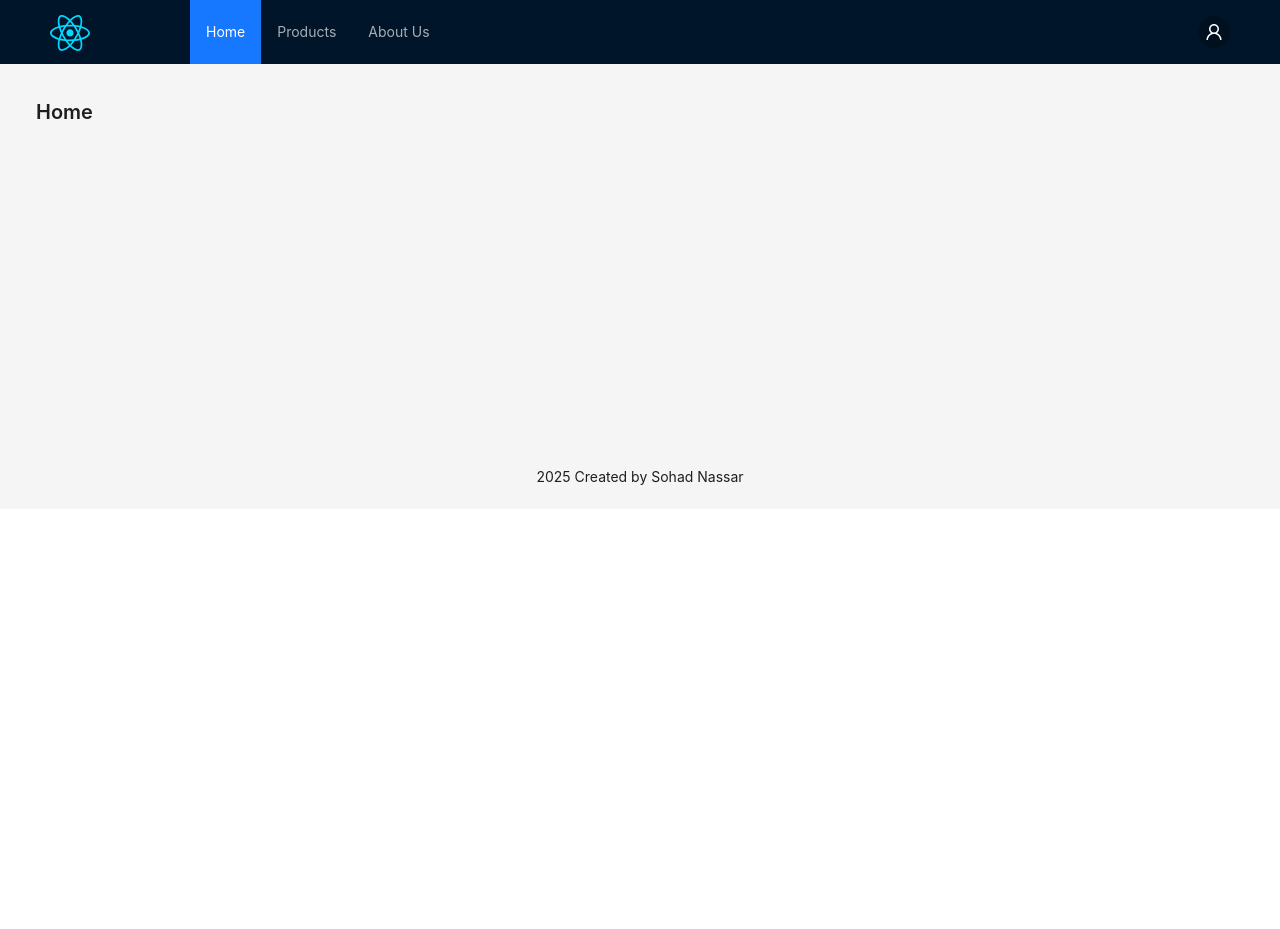
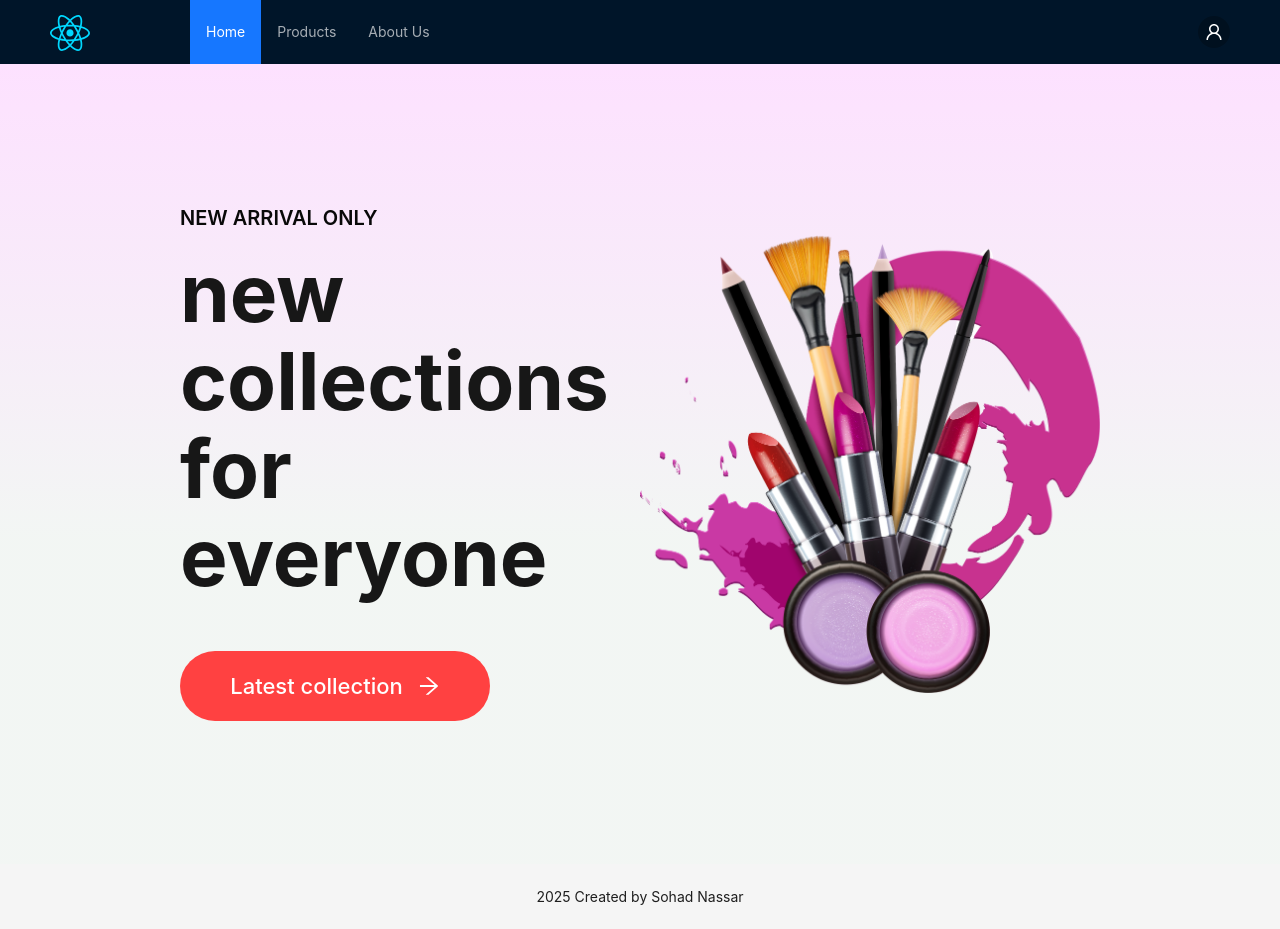
Before and after one commit to SohadSamiNassar/ProductManagement, a React (Vite) app in the folder productmanagement/: page / in a window 1280 px wide. Before the commit the page ends 800 px from the top, so only its background shows below. Built offline with nearby package versions, Linux system fonts and the light colour scheme.

Commit message:
change style

```diff
--- a/productmanagement/src/components/DashboardLayout.jsx
+++ b/productmanagement/src/components/DashboardLayout.jsx
@@ -21,7 +21,7 @@ export const DashboardLayout = () => {
                 <SideMenu>
                 </SideMenu>
 
-                <PageContent>
+                <PageContent className="PageContent">
                 </PageContent>
             </Space>
             <AppFooter />
--- a/productmanagement/src/components/PageContent.jsx
+++ b/productmanagement/src/components/PageContent.jsx
@@ -4,7 +4,7 @@ import { useOutlet } from "react-router-dom";
 export const PageContent = () => {
     const outlet = useOutlet();
     return (
-        <div className="PageContent">
+        <div>
             {outlet}
         </div>
 
--- /dev/null
+++ b/productmanagement/src/css/Home.css
@@ -0,0 +1,55 @@
+
+.hero {
+    height: 100vh;
+    background: linear-gradient(180deg,#fde1ff,#e1ffea22 60%);
+    display: flex;
+    padding: 0px 180px;
+}
+.hero-left{
+    flex:1;
+    display:flex;
+    flex-direction:column;
+    justify-content:center;
+    gap:20px;
+    line-height:1.1;
+}
+
+.hero-left h2{
+    color:#090909;
+    font-size:20px;
+    font-weight:600;
+}
+.hero-left p {
+    color: #171717;
+    font-size: 80px;
+    font-weight: 700;
+}
+.hero-hand-icon{
+    display:flex;
+    align-items:center;
+    gap:20px;
+
+}
+
+
+.hero-latest-btn {
+    display: flex;
+    justify-content: center;
+    align-items: center;
+    gap: 15px;
+    width: 310px;
+    height: 70px;
+    border-radius:75px;
+    margin-top:30px;
+    background:#ff4141;
+    color:white;
+    font-size:22px;
+    font-weight:500;
+}
+.hero-right {
+    flex: 1;
+    display: flex;
+    align-items: center;
+    justify-content: center;
+
+}
--- /dev/null
+++ b/productmanagement/src/index.css
@@ -0,0 +1,4 @@
+*{
+    margin:0;
+
+}
--- a/productmanagement/src/pages/Home.jsx
+++ b/productmanagement/src/pages/Home.jsx
@@ -1,13 +1,31 @@
 import { React } from "react";
-import {  Typography } from 'antd';
-
+import { Typography, Image } from 'antd';
+import { ArrowRightOutlined } from "@ant-design/icons";
+import image from "../assets/Cosmetics.png"
+import "../css/Home.css"
 
 export const HomePage = () => {
 
     return (
-        <>
-            <Typography.Title level={4}> Home</Typography.Title>
+            <div className="hero">
+                <div className="hero-left">
+                    <h2> NEW ARRIVAL ONLY </h2>
+                    <div>
+                        <div className="hero-hand-icon">
+                            <p>new</p>
+                        </div>
+                        <p> collections</p>
+                        <p>for everyone</p>
+                    </div>
+                    <div className="hero-latest-btn">
+                        <div>  Latest collection   </div>
+                         <ArrowRightOutlined />
+                    </div>
+                </div>
+                <div className="hero-right">
+                <Image src={image}/>
 
-        </>
+                </div>
+            </div>
     );
 };
--- a/productmanagement/src/pages/HomeLayout.jsx
+++ b/productmanagement/src/pages/HomeLayout.jsx
@@ -4,10 +4,10 @@ import image from "../assets/react.svg"
 import { UserOutlined } from "@ant-design/icons";
 import { PageContent } from "../components/PageContent";
 import { useNavigate } from "react-router-dom";
+import { Layout, Menu, Avatar, Dropdown, Image } from 'antd';
+import "../index.css"
 
-import { Breadcrumb, Layout, Menu, theme, Button, Avatar, Dropdown, Image } from 'antd';
 const { Header, Content, Footer } = Layout;
-
 
 export const HomeLayout = () => {
     const navigate = useNavigate();
@@ -43,15 +43,8 @@ export const HomeLayout = () => {
                 </Dropdown>
             </Header>
             <Content style={{ padding: '0' }}>
-                <div
-                    style={{
-                        padding: 24,
-                        minHeight: 380
-                    }}>
-
-                    <PageContent>
-                    </PageContent>
-                </div>
+                <PageContent>
+                </PageContent>
             </Content>
             <Footer style={{ textAlign: 'center' }}>
                 {new Date().getFullYear()} Created by Sohad Nassar
--- a/productmanagement/src/pages/Products.jsx
+++ b/productmanagement/src/pages/Products.jsx
@@ -5,6 +5,7 @@ export const Products = () => {
 
     return (
         <>
+
             <Typography.Title level={4}> Products</Typography.Title>
 
       </>
```
Also changed, not shown: productmanagement/src/components/ProfileMenu.jsx (+1 -7 lines), productmanagement/src/assets/Cosmetics.png (added), 1 other file (tests, documents, lock files or other folders).
